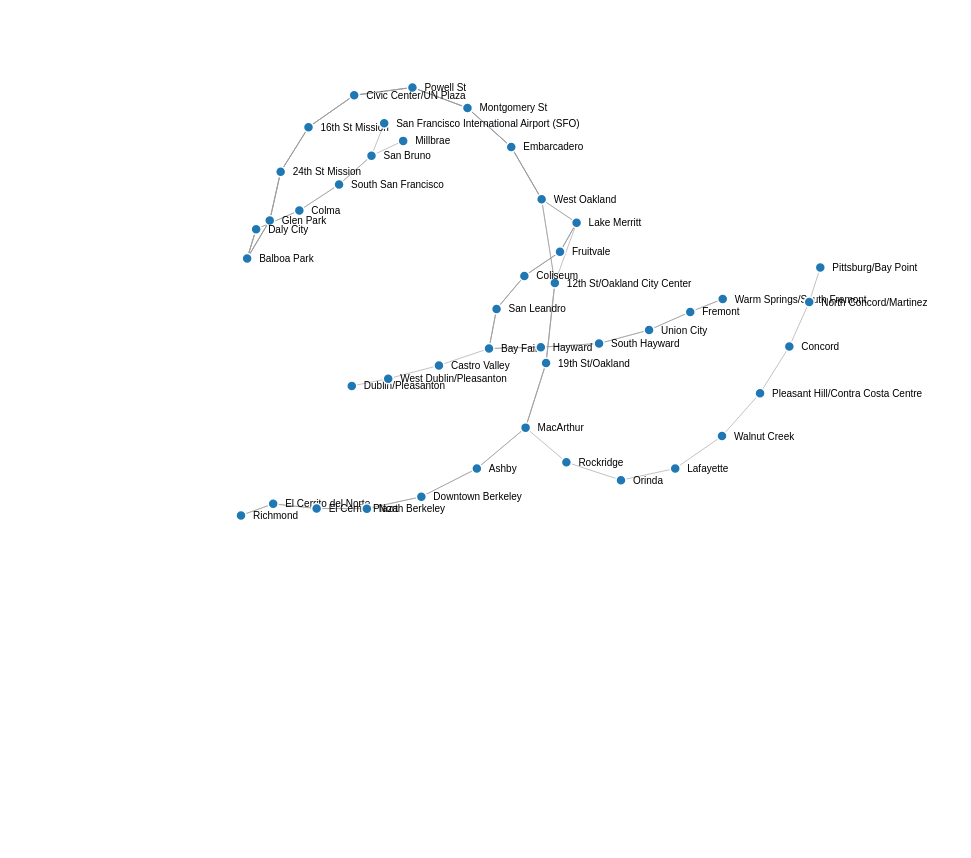
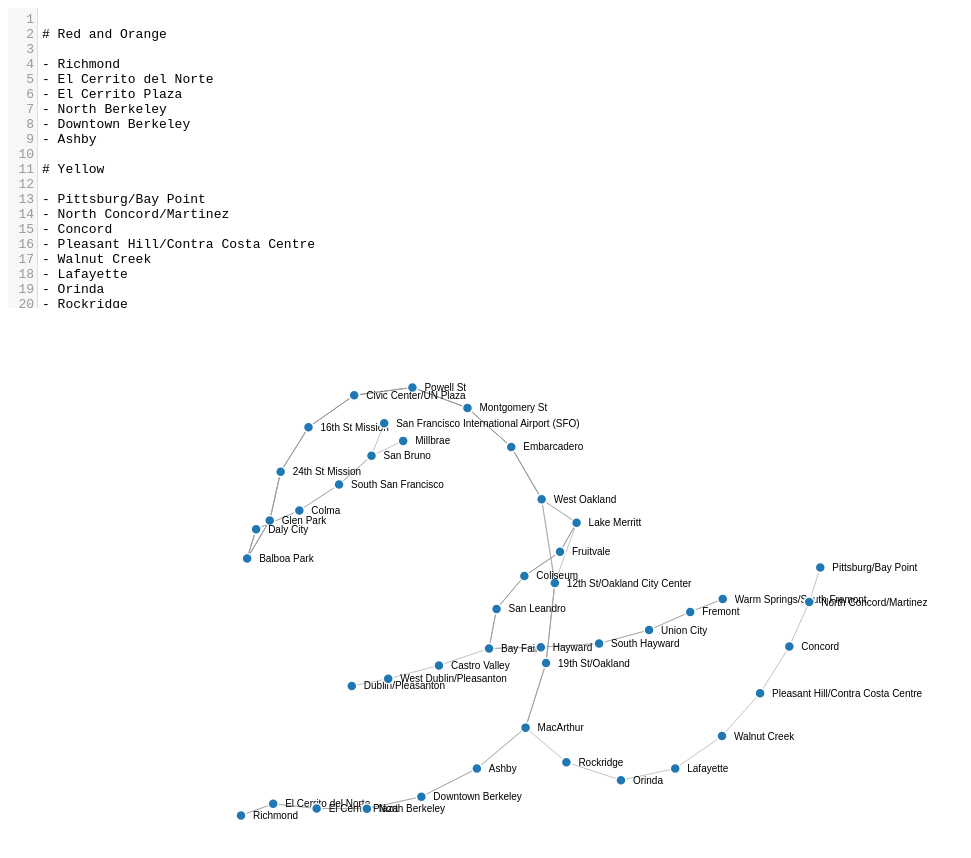
Before and after one commit to osnr/metrodown, a plain HTML site: page index.html in a window 1280 px wide. Shown: the whole page, without its empty margins (0-971 px from the left). Before the commit the page ends 800 px from the top, so only its background shows below. Drawn offline with nearby package versions, Linux system fonts and the light colour scheme.

Commit message:
Editor support.

```diff
--- a/app.js
+++ b/app.js
@@ -1,9 +1,5 @@
-/* var myTextarea = document.getElementById("myTextarea");
- * var editor = CodeMirror.fromTextArea(myTextarea, {
- *   lineNumbers: true
- * });*/
-
-var s = `
+var myTextarea = document.getElementById("myTextarea");
+myTextarea.value = `
 # Red and Orange
 
 - Richmond
@@ -80,6 +76,19 @@
 - Warm Springs/South Fremont
 `;
 
+var editor = CodeMirror.fromTextArea(myTextarea, {
+  lineNumbers: true
+});
+editor.on("change", () => {
+  render(editor.getValue());
+});
+render(editor.getValue());
+
+var simulation;
+function render(s) {
+  if (simulation) simulation.stop();
+  document.querySelector("svg").innerHTML = "";
+
   var routes = (function(s) {
     const routes = {};
 
@@ -127,7 +136,9 @@
   console.log(routes);
 
   var graph = {
-  nodes: [...new Set([].concat.apply([], Object.values(routes)))].map(stop => ({
+    nodes: [
+      ...new Set([].concat.apply([], Object.values(routes)))
+    ].map(stop => ({
       id: stop.name,
       group: 1
     })),
@@ -155,7 +166,7 @@
 
   var color = d3.scaleOrdinal(d3.schemeCategory20);
 
-var simulation = d3
+  simulation = d3
     .forceSimulation()
     .force(
       "link",
@@ -254,3 +265,4 @@
     d.fx = null;
     d.fy = null;
   }
+}
--- a/index.html
+++ b/index.html
@@ -21,7 +21,7 @@
   </head>
 
   <body>
-    <!-- <textarea id="myTextarea"></textarea> -->
+    <textarea id="myTextarea"></textarea>
     <svg width="960" height="600"></svg>
     <script src="https://d3js.org/d3.v4.min.js"></script>
     <script src="app.js"></script>
```
Lines whose indentation alone changed are shown as unchanged.
